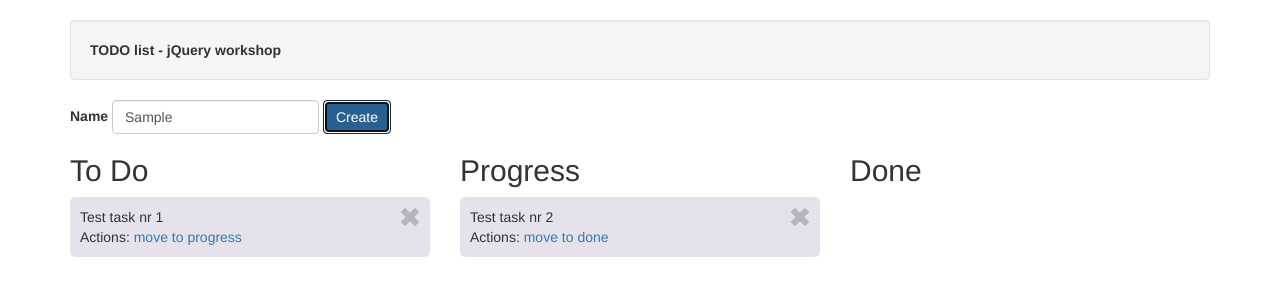
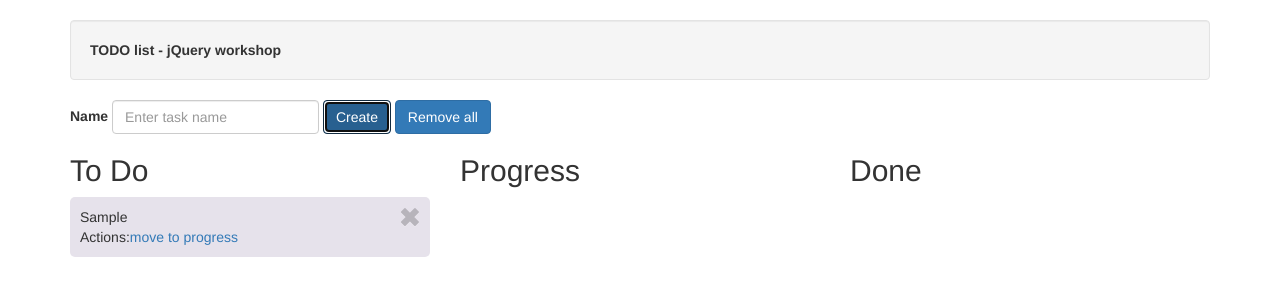
Before and after one commit to smtjquery/basicLevel, a website: page app/index.html in a window 1280 px wide. Both pictures are taken after typing "Sample" into the empty fields and a click on the button "Create". Drawn offline with Linux system fonts and the light colour scheme.

Commit message:
done (create, moveToProgress, moveToDone, showAllTasks)

```diff
--- a/app/index.html
+++ b/app/index.html
@@ -21,43 +21,25 @@
         <label for="new-task">Name</label>
         <input type="text" class="form-control" id="new-task" placeholder="Enter task name">
       </div>
-      <button type="submit" class="btn btn-primary">Create</button>
+      <button type="submit" class="btn btn-primary" onclick=App.module.application.addNewTask(document.getElementById('new-task'))>Create</button>
+	  <button type="submit" class="btn btn-primary" onclick=App.module.application.removeAllTasks()>Remove all</button>
     </fileldset>
 
     <div class="row">
 
 	<div class="task-container col-md-4">
 		<h2>To Do</h2>
-
-        <!-- template for task in todo state -->
-        <div class="task">
-          <div class="title">Test task nr 1</div>
-          <div class="actions">
-            <span>Actions:</span>
-            <a href="#">move to progress</a>
-          </div>
-          <div class="close glyphicon glyphicon-remove"></div>
-        </div>
-
+		<ul id="todoList" class="list-unstyled"></ul>
 	</div>
 
 	<div class="task-container col-md-4">
 		<h2>Progress</h2>
-
-        <!-- template for task in progress state -->
-        <div class="task">
-          <div class="title">Test task nr 2</div>
-          <div class="actions">
-            <span>Actions:</span>
-            <a href="#">move to done</a>
-          </div>
-          <div class="close glyphicon glyphicon-remove"></div>
-        </div>
-
+		<ul id="inProgressList" class="list-unstyled"></ul>
 	</div>
 
       <div class="task-container col-md-4">
         <h2>Done</h2>
+		<ul id="doneList" class="list-unstyled"></ul>
       </div>
 
     </div>
--- a/app/scripts/application.js
+++ b/app/scripts/application.js
@@ -9,6 +9,85 @@
    * @requires services
    */
   App.module.application = (function () {
+
+	  function removeAllTasks() {
+		App.module.service.removeAllTasks();
+		showAllTasks();
+	  }
+
+	  function addNewTask(taskName) {
+		  var name=taskName.value;
+		  App.module.service.addTask(name);
+		  taskName.value='';
+		  showAllTasks();
+	  }
+
+	  function moveTaskToDone(taskName){
+		  App.module.service.moveTaskToDone(taskName);
+		  showAllTasks();
+	  }
+
+	  function moveTaskToProgres(taskName){
+		  App.module.service.moveTaskToProgres(taskName);
+		  showAllTasks();
+	  }
+
+
+		function showAllTasks()
+		{
+			updateTodoView();
+			updateProgressView();
+			updateDoneView();
+		}
+
+		function updateTodoView()
+		{
+			var todoList = document.getElementById("todoList");
+			var elementsToShow = App.module.service.getAllToDoTasks();
+			var taskName;
+			var html='';
+
+			for (var i = 0, len = elementsToShow.length; i < len; i++) {
+			  taskName = elementsToShow[i];
+
+			  html+='<div class="task"><div class="title">' + taskName + '</div><div class="actions"><span>Actions:</span><a href="#" onclick=App.module.application.moveTaskToProgres("' + taskName + '")>move to progress</a></div><div class="close glyphicon glyphicon-remove"></div></div>';
+			}
+
+			todoList.innerHTML = html;
+		}
+
+		function updateProgressView()
+		{
+			var inProgressList = document.getElementById("inProgressList");
+			var elementsToShow = App.module.service.getAllInProgressTasks();
+			var taskName;
+			var html='';
+
+			for (var i = 0, len = elementsToShow.length; i < len; i++) {
+			  taskName = elementsToShow[i];
+
+			  html+='<div class="task"><div class="title">' + taskName + '</div><div class="actions"><span>Actions:</span><a href="#" onclick=App.module.application.moveTaskToDone("' + taskName + '")>move to done</a></div><div class="close glyphicon glyphicon-remove"></div></div>';
+			}
+
+			inProgressList.innerHTML = html;
+		}
+
+		function updateDoneView()
+		{
+			var doneList = document.getElementById("doneList");
+			var elementsToShow = App.module.service.getAllDoneTasks();
+			var taskName;
+			var html='';
+
+			for (var i = 0, len = elementsToShow.length; i < len; i++) {
+			  taskName = elementsToShow[i];
+
+			  html+='<div class="task"><div class="title">' + taskName + '</div><div class="close glyphicon glyphicon-remove"></div></div>';
+			}
+
+			doneList.innerHTML = html;
+		}
+
 
     /**
      * Initialize application
@@ -24,9 +103,16 @@
      */
     $(function () {
       init();
+	  App.module.service.init();
+	  showAllTasks();
     });
 
-    return {};
+    return {
+		removeAllTasks: removeAllTasks,
+		addNewTask: addNewTask,
+		moveTaskToProgres: moveTaskToProgres,
+		moveTaskToDone: moveTaskToDone
+	};
 
   }());
 
--- a/app/scripts/service.js
+++ b/app/scripts/service.js
@@ -3,8 +3,10 @@
 
     App.module.service = (function () {
 
+		// public methods
+
         function addNewTask(taskName) {
-            var toDoTasksList = getStorageArray('toDoTasksList');
+			var toDoTasksList = getStorageArray('toDoTasksList');
 
             toDoTasksList.push(taskName);
 
@@ -37,7 +39,13 @@
             setStorageArray('inProgressTasks', inProgressTasks);
         }
 
-        function getAllDoneTasks(){
+       	function removeAllTasks()
+		{
+			localStorage.clear();
+			location.reload();
+		}
+
+		function getAllDoneTasks(){
             return getStorageArray('doneTasks');
         }
 
@@ -49,13 +57,20 @@
             return getStorageArray('toDoTasksList');
         }
 
-        function getStorageArray(storageName){
+		// public methods
+
+		// private methods
+
+		function getStorageArray(storageName){
             return JSON.parse(localStorage[storageName]);
         }
 
         function setStorageArray(storageName, obj){
             localStorage[storageName] = JSON.stringify(obj);
         }
+
+
+		// private methods
 
         function init() {
             if(!localStorage.toDoTasksList){
@@ -76,12 +91,14 @@
         });
 
         return {
+			init: init,
             addTask: addNewTask,
             moveTaskToProgres: moveTaskToProgres,
             moveTaskToDone: moveTaskToDone,
-            getAllDoneTasks: getAllDoneTasks,
-            getAllInProgressTasks: getAllInProgressTasks,
-            getAllToDoTasks: getAllToDoTasks
+			getAllDoneTasks: getAllDoneTasks,
+			getAllInProgressTasks: getAllInProgressTasks,
+			getAllToDoTasks: getAllToDoTasks,
+			removeAllTasks: removeAllTasks
         };
     }());
 }(jQuery, window.localStorage));
```
Lines whose indentation alone changed are shown as unchanged.
